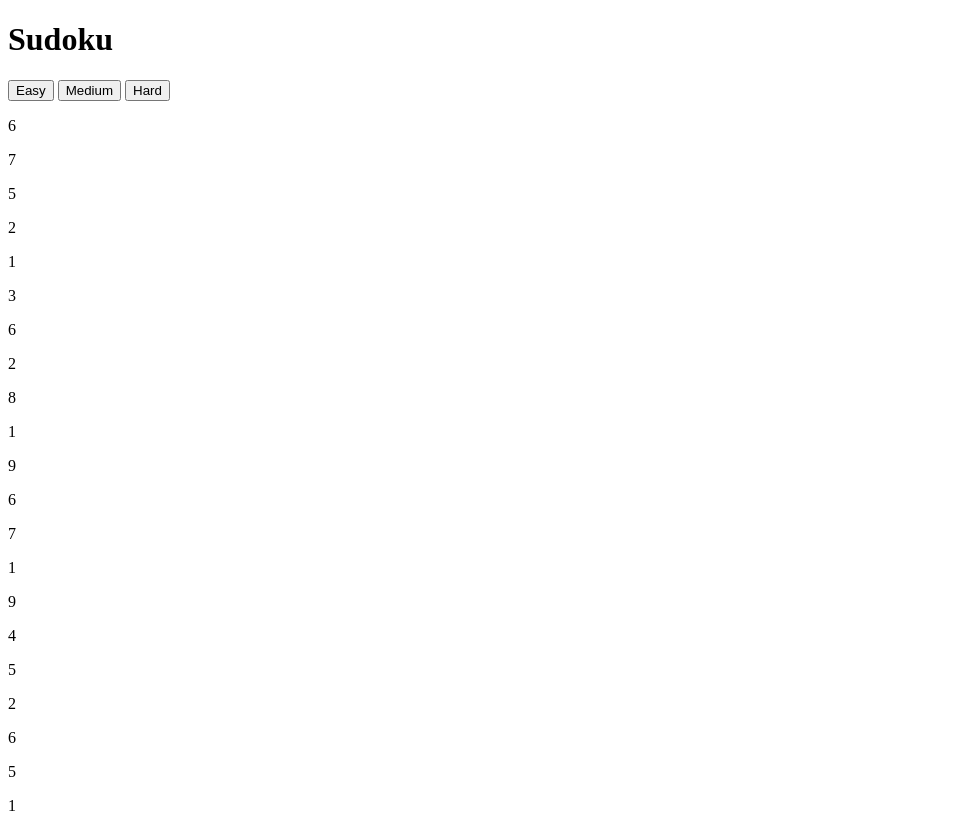
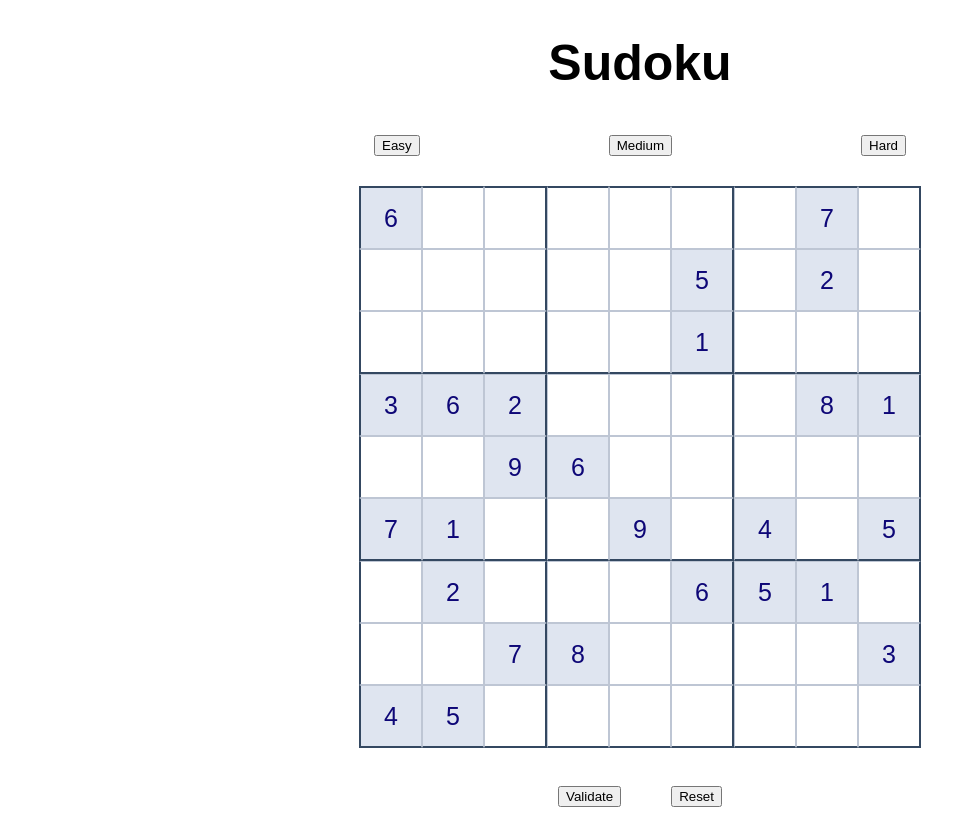
Before and after one commit to edyst/sudoku-edyst-TusharGupta0802, a plain HTML site: page index.html in a window 1280 px wide. Shown: the top 818 px of the page, without its empty margins (0-976 px from the left). Drawn offline with Linux system fonts and the light colour scheme; files that its build step writes are made by us from their sources; files whose address does not match are found by name.

Commit message:
Update index.html

```diff
--- a/index.html
+++ b/index.html
@@ -6,7 +6,7 @@
     <meta name="viewport" content="width=device-width, initial-scale=1.0">
     <title>Sudoku</title>
     <link rel="icon" sizes="192x192" href="https://pbs.twimg.com/profile_images/1047734344327077888/fB9vXLeW_400x400.jpg">
-    <link rel="stylesheet" href="./assets/styles.css">
+    <link rel="stylesheet" href="./assets/style.css">
     <script type="text/javascript" src="./assets/script.js"></script>
 </head>
 <body>
```
